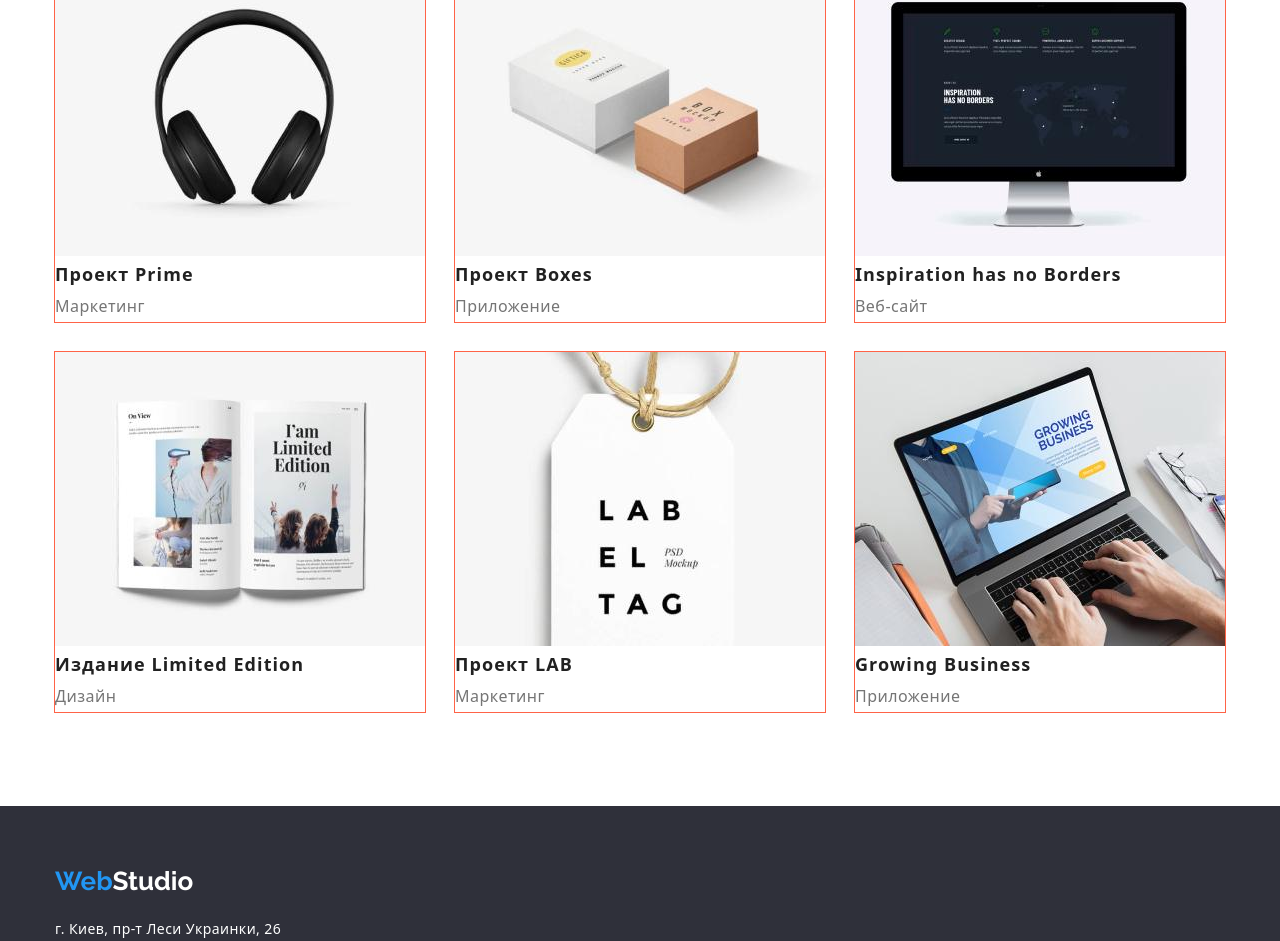
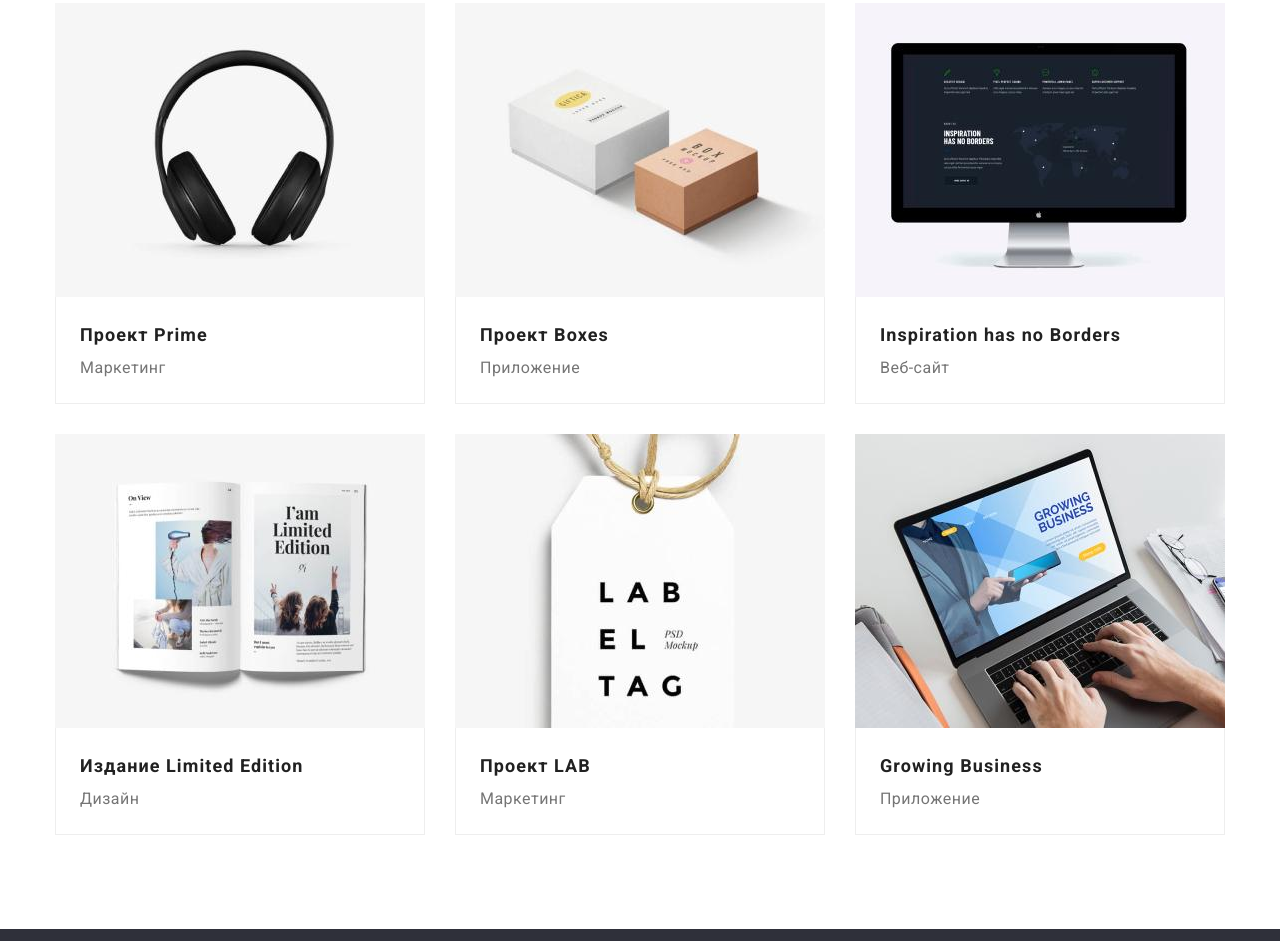
Before and after one commit to cod3provider/goit-markup-hw-03, a plain HTML site: page portfolio.html in a window 1280 px wide. Shown: the part 692-1633 px from the top of the page. Drawn offline with nearby package versions, Linux system fonts and the light colour scheme.

Commit message:
Добавляет стили portfolio

```diff
--- a/css/styles.css
+++ b/css/styles.css
@@ -16,6 +16,8 @@
     --filter-button-bg-color:#F5F4FA;
     --bg-secondary-section-color: #F5F4FA;
     --bg-team-card: #ffffff;
+    --portfolio-border-color: #EEEEEE;
+    --section-padding: 94px;
 }
 
 h1,
@@ -42,8 +44,8 @@ body {
 }
 
 .section {
-    padding-top: 94px;
-    padding-bottom: 94px;
+    padding-top: var(--section-padding);
+    padding-bottom: var(--section-padding);
 }
 
 .visually-hidden {
@@ -371,14 +373,20 @@ img {
     margin-left: 30px;
     margin-top: 30px;
     flex-basis: calc(100% / 3 - 30px);
-    outline: 1px solid tomato;
 }
 
-.portfolio-list .potfolio-btn:hover,
-.portfolio-list .potfolio-btn:focus,
-.portfolio-list .potfolio-btn:active {
+.filter-buttons .potfolio-btn:hover,
+.filter-buttons .potfolio-btn:focus,
+.filter-buttons .potfolio-btn:active {
     color: var(--hover-focus-button-color);
     background: var(--accent-color);
+}
+
+.portfolio-card {
+    padding: 20px 24px;
+    border-right: 1px solid var(--portfolio-border-color);
+    border-bottom: 1px solid var(--portfolio-border-color);
+    border-left: 1px solid var(--portfolio-border-color);
 }
 
 .portfolio-list .portfolio-title {
--- a/portfolio.html
+++ b/portfolio.html
@@ -4,11 +4,12 @@
     <meta charset="UTF-8">
     <meta http-equiv="X-UA-Compatible" content="IE=edge">
     <meta name="viewport" content="width=device-width, initial-scale=1.0">
-    <link rel="stylesheet" href="./css/styles.css">
+
     <link rel="preconnect" href="https://fonts.googleapis.com">
     <link rel="preconnect" href="https://fonts.gstatic.com" crossorigin>
     <link href="https://fonts.googleapis.com/css2?family=Raleway:wght@700&family=Roboto:wght@400;500;700;900&display=swap" rel="stylesheet">
     <link rel="stylesheet" href="https://cdnjs.cloudflare.com/ajax/libs/modern-normalize/1.1.0/modern-normalize.min.css">
+    <link rel="stylesheet" href="./css/styles.css">
     <title>Портфолио</title>
 </head>
 <body>
@@ -18,14 +19,26 @@
             <nav class="site-nav">
                 <a class="header-logo flex-logo" href="./index.html"><span>Web</span>Studio</a>
                 <ul class="nav-list">
-                    <li class="nav-item"><a class="nav-link" href="./index.html">Студия</a></li>
-                    <li class="nav-item"><a class="nav-link current-link" href="./portfolio.html">Портфолио</a></li>
-                    <li class="nav-item"><a class="nav-link" href="#">Контакты</a></li>
+                    <li class="nav-item">
+                        <a class="nav-link" href="./index.html">Студия</a>
+                    </li>
+
+                    <li class="nav-item">
+                        <a class="nav-link current-link" href="./portfolio.html">Портфолио</a>
+                    </li>
+
+                    <li class="nav-item">
+                        <a class="nav-link" href="#">Контакты</a>
+                    </li>
                 </ul>
             </nav>
             <ul class="contacts-list">
-                <li class="contacts-item"><a class="header-link" href="mailto:info@devstudio.com">info@devstudio.com</a></li>
-                <li class="contacts-item"><a class="header-link" href="tel:+380961111111">+38 096 111 11 11</a></li>
+                <li class="contacts-item">
+                    <a class="header-link" href="mailto:info@devstudio.com">info@devstudio.com</a>
+                </li>
+                <li class="contacts-item">
+                    <a class="header-link" href="tel:+380961111111">+38 096 111 11 11</a>
+                </li>
             </ul>
         </div>
     </header>
@@ -35,11 +48,25 @@
             <div class="container">
                 <h1 class="visually-hidden">Портфолио</h1>
                 <ul class="filter-buttons">
-                    <li class="filter-button"><button class="potfolio-btn" type="button">Все</button></li>
-                    <li class="filter-button"><button class="potfolio-btn" type="button">Веб-сайты</button></li>
-                    <li class="filter-button"><button class="potfolio-btn" type="button">Приложения</button></li>
-                    <li class="filter-button"><button class="potfolio-btn" type="button">Дизайн</button></li>
-                    <li class="filter-button"><button class="potfolio-btn" type="button">Маркетинг</button></li>
+                    <li class="filter-button">
+                        <button class="potfolio-btn" type="button">Все</button>
+                    </li>
+
+                    <li class="filter-button">
+                        <button class="potfolio-btn" type="button">Веб-сайты</button>
+                    </li>
+
+                    <li class="filter-button">
+                        <button class="potfolio-btn" type="button">Приложения</button>
+                    </li>
+
+                    <li class="filter-button">
+                        <button class="potfolio-btn" type="button">Дизайн</button>
+                    </li>
+
+                    <li class="filter-button">
+                        <button class="potfolio-btn" type="button">Маркетинг</button>
+                    </li>
                 </ul>
                 <h2 class="visually-hidden">Наши работы</h2>
                 <ul class="portfolio-list">
@@ -56,64 +83,80 @@
                     <li class="portfolio-item">
                         <a class="portfolio-link" href="#">
                             <img src="./images/portfolio-02.jpg" alt="Два баскетболиста борятся за мяч" width="370">
+                            <div class="portfolio-card">
                                 <h3 class="portfolio-title">Постер New Orlean vs Golden Star</h3>
                                 <p class="portfolio-text">Дизайн</p>
+                            </div>
                         </a>
                     </li>
 
                     <li class="portfolio-item">
                         <a class="portfolio-link" href="#">
                             <img src="./images/portfolio-03.jpg" alt="Логотип ресторана" width="370">
+                            <div class="portfolio-card">
                                 <h3 class="portfolio-title">Ресторан Seafood</h3>
                                 <p class="portfolio-text">Приложение</p>
+                            </div>
                         </a>
                     </li>
 
                     <li class="portfolio-item">
                         <a class="portfolio-link" href="#">
                             <img src="./images/portfolio-04.jpg" alt="Наушники" width="370">
+                            <div class="portfolio-card">
                                 <h3 class="portfolio-title">Проект Prime</h3>
                                 <p class="portfolio-text">Маркетинг</p>
+                            </div>
                         </a>
                     </li>
 
                     <li class="portfolio-item">
                         <a class="portfolio-link" href="#">
                             <img src="./images/portfolio-05.jpg" alt="Две упаковочные коробки" width="370">
+                            <div class="portfolio-card">
                                 <h3 class="portfolio-title">Проект Boxes</h3>
                                 <p class="portfolio-text">Приложение</p>
+                            </div>
                         </a>
                     </li>
 
                     <li class="portfolio-item">
                         <a class="portfolio-link" href="#">
                             <img src="./images/portfolio-06.jpg" alt="Экран компьютера" width="370">
+                            <div class="portfolio-card">
                                 <h3 class="portfolio-title">Inspiration has no Borders</h3>
                                 <p class="portfolio-text">Веб-сайт</p>
+                            </div>
                         </a>
                     </li>
 
                     <li class="portfolio-item">
                         <a class="portfolio-link" href="#">
                             <img src="./images/portfolio-07.jpg" alt="Разворот журнала" width="370">
+                            <div class="portfolio-card">
                                 <h3 class="portfolio-title">Издание Limited Edition</h3>
                                 <p class="portfolio-text">Дизайн</p>
+                            </div>
                         </a>
                     </li>
 
                     <li class="portfolio-item">
                         <a class="portfolio-link" href="#">
                             <img src="./images/portfolio-08.jpg" alt="Лейбл товара" width="370">
+                            <div class="portfolio-card">
                                 <h3 class="portfolio-title">Проект LAB</h3>
                                 <p class="portfolio-text">Маркетинг</p>
+                            </div>
                         </a>
                     </li>
 
                     <li class="portfolio-item">
                         <a class="portfolio-link" href="#">
                             <img src="./images/portfolio-09.jpg" alt="Открытый ноутбук" width="370">
+                            <div class="portfolio-card">
                                 <h3 class="portfolio-title">Growing Business</h3>
                                 <p class="portfolio-text">Приложение</p>
+                            </div>
                         </a>
                     </li>
                 </ul>
```
Also changed, not shown: index.html (+23 -5 lines). Lines whose indentation alone changed are shown as unchanged.
